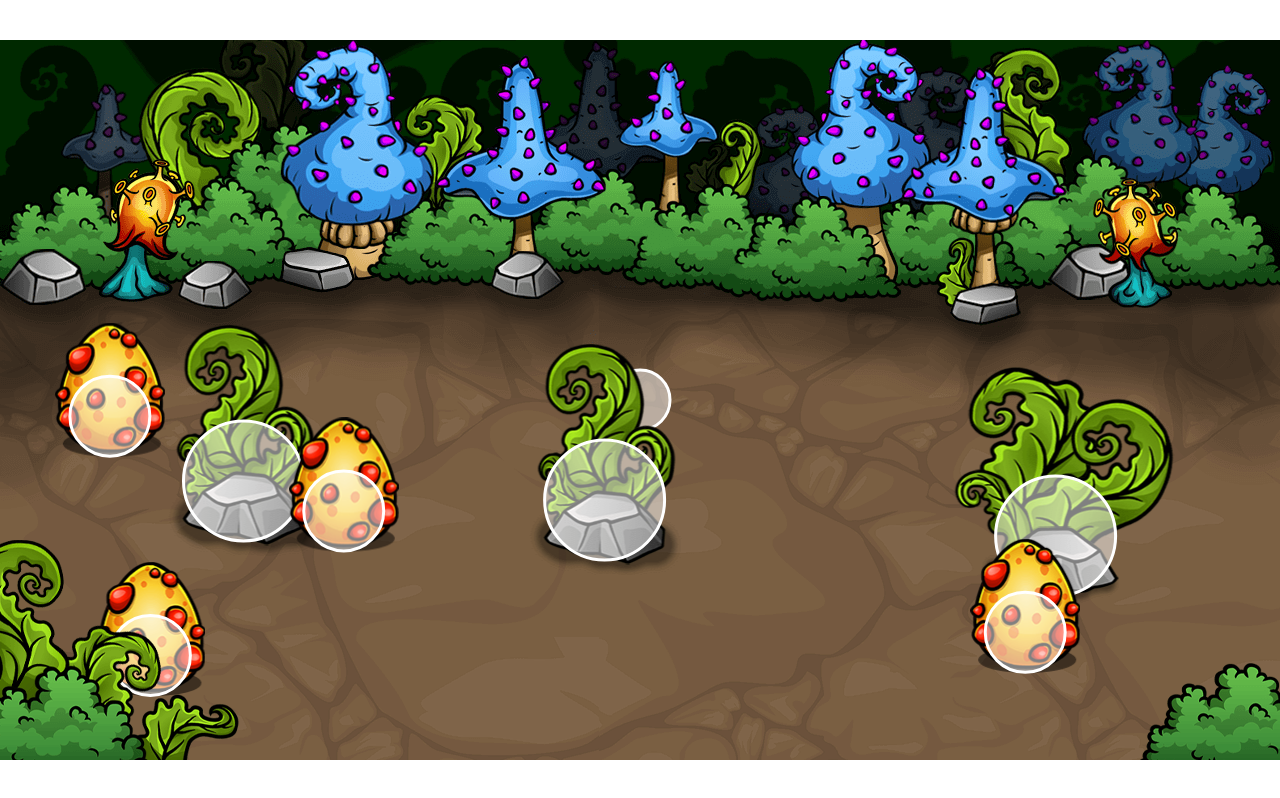
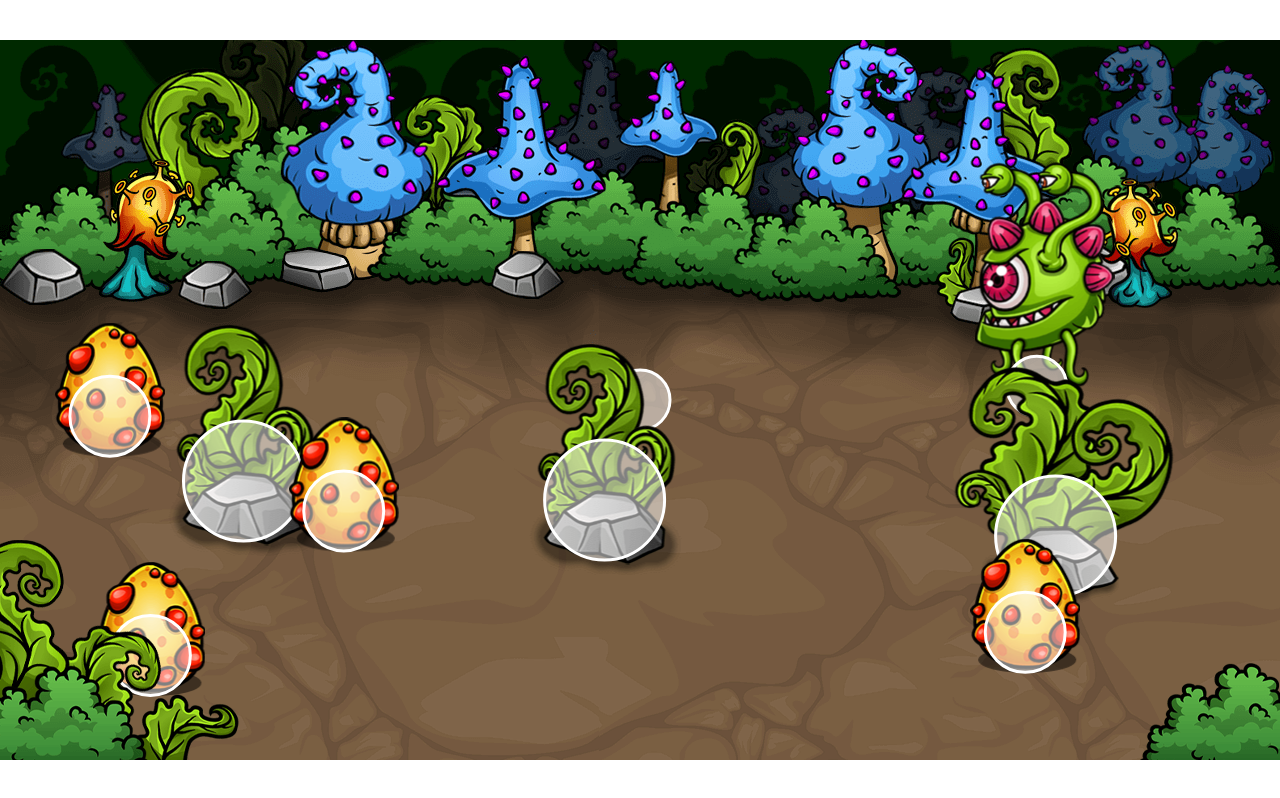
Before and after one commit to liamproche/canvas-tutorial-game, a plain HTML site: page index.html in a window 1280 px wide. Drawn offline with Linux system fonts and the light colour scheme.

Commit message:
completed lesson 21 2:11:04

```diff
--- a/app.js
+++ b/app.js
@@ -187,6 +187,57 @@ window.addEventListener('load', function(){
         }
     }
 
+    class Enemy{
+        constructor(game){
+            this.game = game
+            this.collisionRadius = 30
+            this.collisionX = this.game.width
+            this.collisionY = this.game.topMargin + (Math.random() * (this.game.height - this.game.topMargin))
+            this.speedX = Math.random() * 3 + 5
+            this.image = document.getElementById('toad')
+            this.spriteWidth = 140
+            this.spriteHeight = 260
+            this.width = this.spriteWidth
+            this.height = this.spriteHeight
+            this.collisionX = this.game.width + this.width + Math.random() * this.game.width * 0.5
+            this.collisionY = Math.random() * this.game.height
+            this.spriteX
+            this.spriteY
+        }
+        draw(context){
+            context.drawImage(this.image, this.spriteX, this.spriteY)
+            if(this.game.debug){
+                context.beginPath()
+                context.arc(this.collisionX, this.collisionY, this.collisionRadius, 0, Math.PI * 2)
+                context.save()
+                context.globalAlpha = 0.5
+                context.fill()
+                context.restore()
+                context.stroke()
+            }
+        }
+        update(){
+            this.spriteX = this.collisionX - this.width * 0.5
+            this.spriteY = this.collisionY - this.height * 0.5 - 95
+            this.collisionX -= this.speedX
+            if(this.spriteX + this.width < 0){
+                this.collisionX = this.game.width + this.width + Math.random() * this.game.width * 0.5
+                this.collisionY = this.game.topMargin + (Math.random() * (this.game.height - this.game.topMargin))
+            }
+            let collisionObjects = [this.game.player, ...this.game.obstacles]
+            collisionObjects.forEach(object =>{
+                let [collision, distance, sumOfRadii, dx, dy] = this.game.checkCollision(this, object)
+                if(collision){
+                    const unit_x = dx / distance
+                    const unit_y = dy / distance
+                    this.collisionX = object.collisionX + (sumOfRadii + 1) * unit_x
+                    this.collisionY = object.collisionY + (sumOfRadii + 1) * unit_y
+
+                }
+            })
+        }
+    }
+
     class Game{
         constructor(canvas){
             this.canvas = canvas
@@ -204,6 +255,7 @@ window.addEventListener('load', function(){
             this.numberOfObstacles = 10
             this.obstacles = []
             this.eggs = []
+            this.enemies = []
             this.maxEggs = 20
             this.gameObjects = []
             this.mouse = {
@@ -237,7 +289,7 @@ window.addEventListener('load', function(){
             if(this.timer > this.interval){
                 //animate the next frame
                 context.clearRect(0, 0, this.width, this.height)
-                this.gameObjects = [...this.eggs, ...this.obstacles, this.player]
+                this.gameObjects = [this.player, ...this.eggs, ...this.obstacles, ...this.enemies]
                 //sort objects by vertical position
                 this.gameObjects.sort((a, b)=>{
                     return a.collisionY - b.collisionY
@@ -271,7 +323,13 @@ window.addEventListener('load', function(){
         addEgg(){
             this.eggs.push(new Egg(this))
         }
+        addEnemy(){
+            this.enemies.push(new Enemy(this))
+        }
         init(){
+            for (let i = 0; i < 3; i++){
+                this.addEnemy()
+            }
             let attempts = 0
             //while loop to populate obstacle array (hardcoded 500 max as fail-safe)
             while(this.obstacles.length < this.numberOfObstacles && attempts < 500){
--- a/index.html
+++ b/index.html
@@ -12,6 +12,7 @@
     <img id="obstacles" src="./public/assets/obstacles.png"/>
     <img id="bull" src="./public/assets/bull.png"/>
     <img id="egg" src="./public/assets/egg.png"/>
+    <img id="toad" src="./public/assets/toad.png"/>
     <script src="app.js"></script>
 </body>
 </html>
--- a/public/style.css
+++ b/public/style.css
@@ -15,6 +15,6 @@
     left: 50%;
     transform: translate(-50%, -50%);
 }
-#obstacles, #bull, #egg{
+#obstacles, #bull, #egg, #toad{
     display: none;
 }
```
